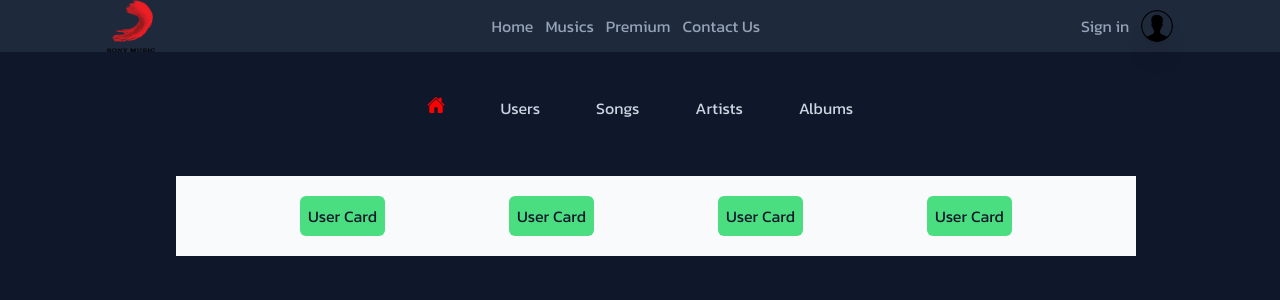
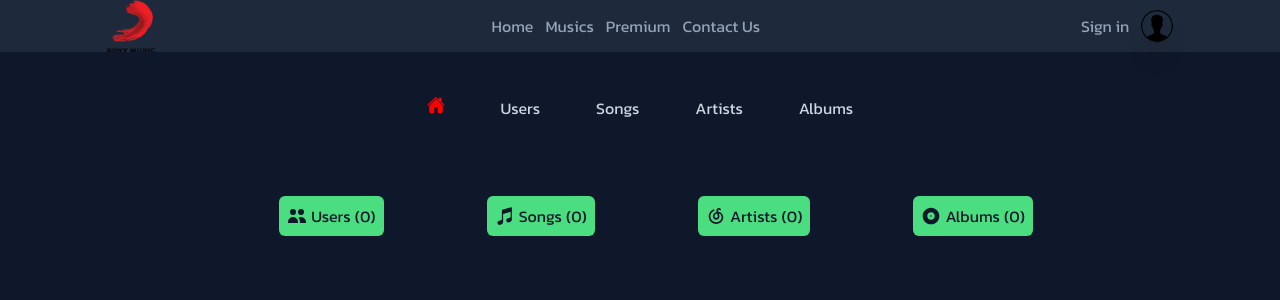
Before and after one commit to BeeingDeveloper/mern-stack-music-2, a React (Create React App) app in the folder client/: page /dashboard/home in a window 1280 px wide. Shown: the top 300 px of the page. Built offline with nearby package versions, Linux system fonts and the light colour scheme; no server answers; sample sign-in values are in the browser's storage.

Commit message:
RENDERED USER, SONG, ALBUMS, ARTIST INFORMATION ON DISPLAY USING CLIENT CONTEXT API, learnt new thing: allUsers?.length > 0    <-- it means if there is 'allUsers' then check 'allUsers.length > 0' the Question mark is very important unless it will return allUsers as null. and null cant have length

```diff
--- a/client/src/api/api.js
+++ b/client/src/api/api.js
@@ -32,3 +32,21 @@ export const getAllArtist = async()=>{
         return null;
     }
 }
+
+export const getAllAlbums = async()=>{
+    try {
+        const res = await axios.get(`${baseURL}api/albums/getAll`);
+        return res.data;
+    } catch (error) {
+        return null;
+    }
+}
+
+export const getAllSongs = async()=>{
+    try {
+        const res = await axios.get(`${baseURL}api/songs/getAll`);
+        return res.data;
+    } catch (error) {
+        return null;
+    }
+}
--- a/client/src/components/ChilidComponents/DashboardCard.js
+++ b/client/src/components/ChilidComponents/DashboardCard.js
@@ -1,9 +1,11 @@
 import React from 'react'
 
-const DashboardCard = () => {
+const DashboardCard = ({icon, name, length}) => {
   return (
-    <div className=' w-fit h-fit p-2 my-auto bg-green-400 rounded-md'>
-        User Card
+    <div className='flex w-fit h-fit p-2 my-auto text-slate-900 bg-green-400 rounded-md'>
+      <div className='my-auto text-xl '> {icon} </div>
+      <h6 className='mx-1' >{name}</h6>
+      <h6 className='' >({length})</h6>
     </div>
   )
 }
--- a/client/src/components/DashboardHome.js
+++ b/client/src/components/DashboardHome.js
@@ -1,36 +1,56 @@
 import React, { useContext, useEffect } from 'react'
-import { getAllArtist, getAllUsers } from '../api/api';
+import { getAllAlbums, getAllArtist, getAllSongs, getAllUsers } from '../api/api';
 import { actionType } from '../context/reducer';
 import { StateContext } from '../context/StateProvider'
 import DashboardCard from './ChilidComponents/DashboardCard'
-
+import {HiUsers} from 'react-icons/hi';
+import {RiNeteaseCloudMusicLine} from 'react-icons/ri';
+import {MdAlbum} from 'react-icons/md';
+import {HiMusicalNote} from 'react-icons/hi2';
 
 
 const DashboardHome = () => {
 
   const {state, dispatch} = useContext(StateContext);
 
+  const {allUsers, allArtists, allAlbums, allSongs} = state;
+
   useEffect(() => {
-    if(state.allUsers === null){
+    if(allUsers === null || allUsers === undefined){
       getAllUsers().then((data)=>{
-        dispatch({type: actionType.SET_ALL_USERS, data: data.result})
+        console.log(data.result)
+        dispatch({type: actionType.SET_ALL_USERS, allUsers: data.result})
       });
     }
 
-    if(state.allArtists === null){
+    if(allArtists === null || allArtists === undefined){
       getAllArtist().then((data)=>{
-        dispatch({type: actionType.SET_ALL_ARTISTS, data: data.result})
+        dispatch({type: actionType.SET_ALL_ARTISTS, allArtists: data.result})
       });
     }
-  }, [])
+
+    if(allAlbums === null || allAlbums === undefined){
+      getAllAlbums().then((data)=>{
+        dispatch({type: actionType.SET_ALL_ALBUMS, allAlbums: data.allAlbums})
+      });
+    }
+
+    if(allSongs === null || allSongs === undefined){
+      getAllSongs().then((data)=>{
+        dispatch({type: actionType.SET_ALL_SONGS, allSongs: data.result});
+      })
+    }
+
+  }, []);
+
 
 
   return (
-    <div className='flex justify-evenly text-slate-900 m-auto h-20 w-4/5 bg-slate-50' >
-        <DashboardCard />
-        <DashboardCard />
-        <DashboardCard />
-        <DashboardCard />
+    <div className='flex justify-evenly text-slate-900 m-auto h-20 w-4/5' >
+        <DashboardCard icon={ <HiUsers /> }                 name={"Users"}    length={allUsers?.length > 0 ? allUsers.length : 0}  />
+        <DashboardCard icon={ <HiMusicalNote /> }           name={"Songs"}    length={allSongs?.length > 0 ? allSongs.length : 0} />
+        <DashboardCard icon={ <RiNeteaseCloudMusicLine /> } name={"Artists"}  length={allArtists?.length> 0 ? allArtists.length : 0} />
+        <DashboardCard icon={ <MdAlbum /> }                 name={"Albums"}   length={allAlbums?.length> 0 ? allAlbums.length : 0} />
     </div>
   )
 }
```
Also changed, not shown: 1 other file (tests, documents, lock files or other folders).
